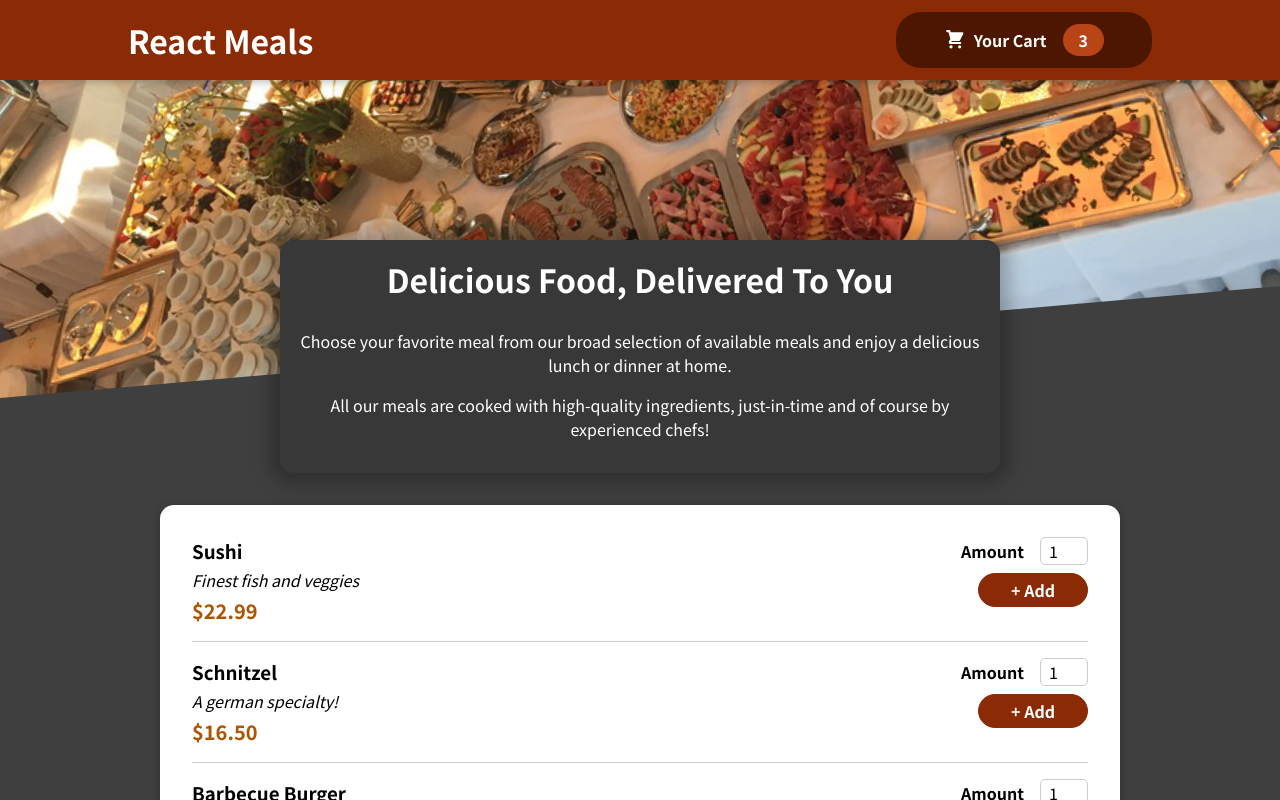
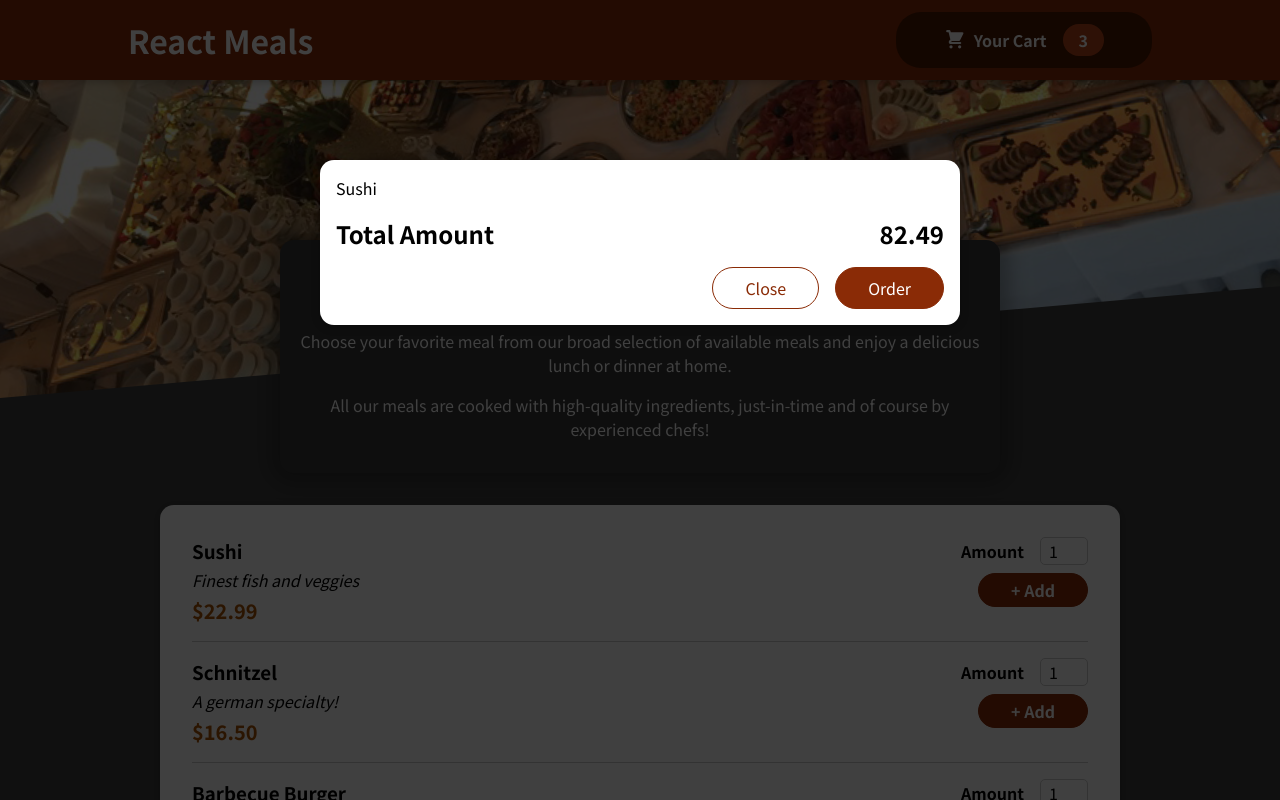
Before and after one commit to jeongola/food-order-app, a React (Create React App) app: page / in a window 1280 px wide. Shown: the top 800 px of the page. Built offline with nearby package versions, Linux system fonts and the light colour scheme.

Commit message:
cart modal added

```diff
--- a/public/index.html
+++ b/public/index.html
@@ -5,10 +5,7 @@
     <link rel="icon" href="%PUBLIC_URL%/favicon.ico" />
     <meta name="viewport" content="width=device-width, initial-scale=1" />
     <meta name="theme-color" content="#000000" />
-    <meta
-      name="description"
-      content="Web site created using create-react-app"
-    />
+    <meta name="description" content="Web site created using create-react-app" />
     <link rel="apple-touch-icon" href="%PUBLIC_URL%/logo192.png" />
     <!--
       manifest.json provides metadata used when your web app is installed on a
@@ -28,6 +25,7 @@
   </head>
   <body>
     <noscript>You need to enable JavaScript to run this app.</noscript>
+    <div id="overlays"></div>
     <div id="root"></div>
     <!--
       This HTML file is a template.
--- a/src/App.js
+++ b/src/App.js
@@ -1,10 +1,12 @@
 import { Fragment } from 'react';
 import Header from './components/Layout/Header';
 import Meals from './components/Meals/Meals';
+import Cart from './components/Cart/Cart';
 
 function App() {
   return (
     <Fragment>
+      <Cart />
       <Header />
       <main>
         <Meals />
--- /dev/null
+++ b/src/components/Cart/Cart.js
@@ -0,0 +1,28 @@
+import classes from './Cart.module.css';
+import Modal from '../UI/Modal';
+
+const Cart = (props) => {
+  const cartItems = (
+    <ul className={classes['cart-items']}>
+      {[{ id: 'c1', name: 'Sushi', amount: 2, price: 12.99 }].map((item) => (
+        <li>{item.name}</li>
+      ))}
+    </ul>
+  );
+
+  return (
+    <Modal>
+      {cartItems}
+      <div className={classes.total}>
+        <span>Total Amount</span>
+        <span>82.49</span>
+      </div>
+      <div className={classes.actions}>
+        <button className={classes['button--alt']}>Close</button>
+        <button className={classes.button}>Order</button>
+      </div>
+    </Modal>
+  );
+};
+
+export default Cart;
--- /dev/null
+++ b/src/components/Cart/Cart.module.css
@@ -0,0 +1,46 @@
+.cart-items {
+  list-style: none;
+  margin: 0;
+  padding: 0;
+  max-height: 20rem;
+  overflow: auto;
+}
+
+.total {
+  display: flex;
+  justify-content: space-between;
+  align-items: center;
+  font-weight: bold;
+  font-size: 1.5rem;
+  margin: 1rem 0;
+}
+
+.actions {
+  text-align: right;
+}
+
+.actions button {
+  font: inherit;
+  cursor: pointer;
+  background-color: transparent;
+  border: 1px solid #8a2b06;
+  padding: 0.5rem 2rem;
+  border-radius: 25px;
+  margin-left: 1rem;
+}
+
+.actions button:hover,
+.actions button:active {
+  background-color: #5a1a01;
+  border-color: #5a1a01;
+  color: white;
+}
+
+.actions .button--alt {
+  color: #8a2b06;
+}
+
+.actions .button {
+  background-color: #8a2b06;
+  color: white;
+}
--- /dev/null
+++ b/src/components/UI/Modal.js
@@ -0,0 +1,28 @@
+import { Fragment } from 'react';
+import ReactDOM from 'react-dom';
+import classes from './Modal.module.css';
+
+const Backdrops = (props) => {
+  return <div className={classes.backdrop} />;
+};
+
+const ModalOverlay = (props) => {
+  return (
+    <div className={classes.modal}>
+      <div className={classes.content}>{props.children}</div>
+    </div>
+  );
+};
+
+const PortalElement = document.getElementById('overlays');
+
+const Modal = (props) => {
+  return (
+    <Fragment>
+      {ReactDOM.createPortal(<Backdrops />, PortalElement)}
+      {ReactDOM.createPortal(<ModalOverlay>{props.children}</ModalOverlay>, PortalElement)}
+    </Fragment>
+  );
+};
+
+export default Modal;
--- /dev/null
+++ b/src/components/UI/Modal.module.css
@@ -0,0 +1,40 @@
+.backdrop {
+  position: fixed;
+  top: 0;
+  left: 0;
+  width: 100%;
+  height: 100vh;
+  z-index: 20;
+  background-color: rgba(0, 0, 0, 0.75);
+}
+
+.modal {
+  position: fixed;
+  top: 20vh;
+  left: 5%;
+  width: 90%;
+  background-color: white;
+  padding: 1rem;
+  border-radius: 14px;
+  box-shadow: 0 2px 8px rgba(0, 0, 0, 0.25);
+  z-index: 30;
+  animation: slide-down 300ms ease-out forwards;
+}
+
+@media (min-width: 768px) {
+  .modal {
+    width: 40rem;
+    left: calc(50% - 20rem);
+  }
+}
+
+@keyframes slide-down {
+  from {
+    opacity: 0;
+    transform: translateY(-3rem);
+  }
+  to {
+    opacity: 1;
+    transform: translateY(0);
+  }
+}
```
Also changed, not shown: 1 other file (tests, documents, lock files or other folders).
